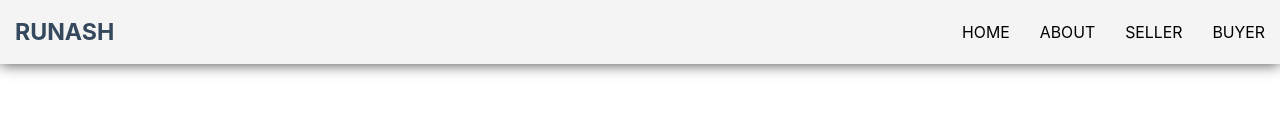
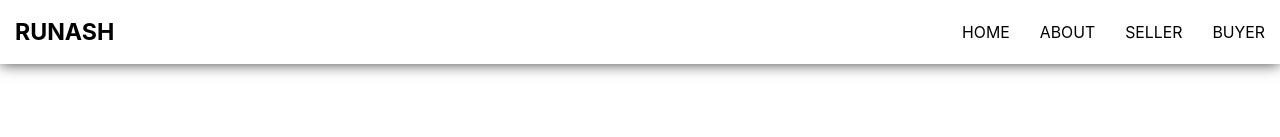
Before and after one commit to rammurmu/next, a Next.js app: page /about in a window 1280 px wide. Shown: the top 137 px of the page. Built offline with nearby package versions, Linux system fonts and the light colour scheme.

Commit message:
Update Navbar.css

```diff
--- a/components/Navbar.css
+++ b/components/Navbar.css
@@ -7,7 +7,7 @@ ul {
 h2,
 h3,
 a {
-  color: #34495e;
+  color: #000;
 }
 
 a {
@@ -46,7 +46,7 @@ a {
   justify-content: space-between;
   padding-top: 0.5em;
   padding-bottom: 0.5em;
-  background-color: #f4f4f4;
+  background-color: #FFF;
   -webkit-box-shadow: 0px 0px 14px 0px rgba(0, 0, 0, 0.75);
   -moz-box-shadow: 0px 0px 14px 0px rgba(0, 0, 0, 0.75);
   box-shadow: 0px 0px 14px 0px rgba(0, 0, 0, 0.75);
```
